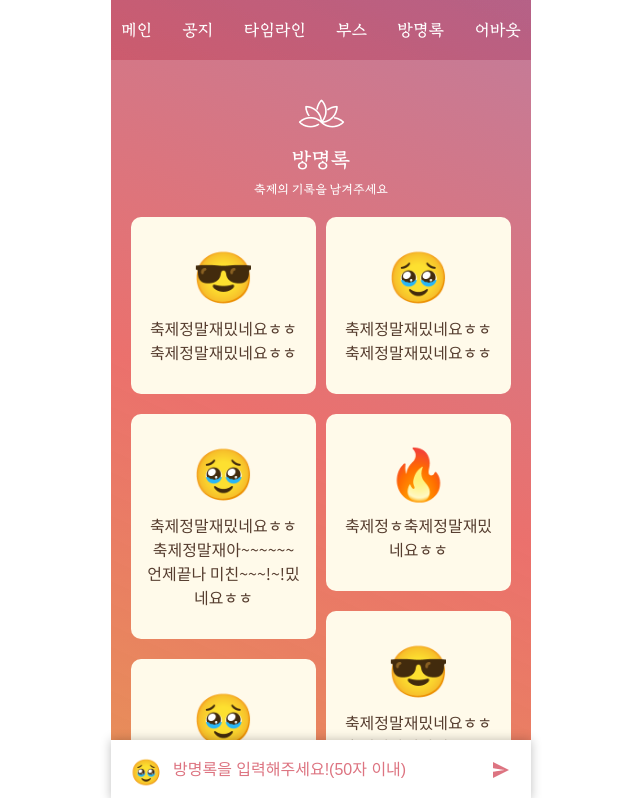
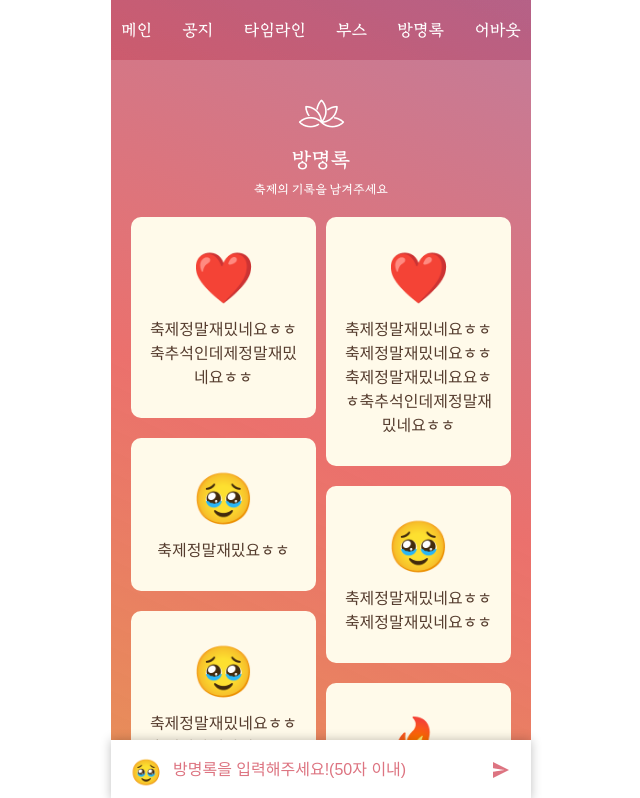
Before and after one commit to ZZZINU/2023_fall_festival_front, a React (Vite) app: page /guestBook in a window 1280 px wide. Shown: the top 798 px of the page, without its empty margins (319-959 px from the left). Built offline with nearby package versions, Linux system fonts and the light colour scheme.

Commit message:
:sparkles: Feat: 스크롤시 api 로딩

```diff
--- a/src/pages/guestBook/GuestBook.jsx
+++ b/src/pages/guestBook/GuestBook.jsx
@@ -6,13 +6,15 @@ function GuestBook() {
   const [isFetchData, setIsFetchData] = useState(false);
   const [isLoadData, setIsLoadData] = useState(true);
 
-  const [count, useCount] = useState(0);
+  const [count, setCount] = useState(0);
   const [currentPage, setCurrentPage] = useState(1);
 
+  const [dataLeft, setDataLeft] = useState([]);
+  const [dataRight, setDataRight] = useState([]);
   const fetchData = async () => {
     try {
       console.log("데이터 패치중...");
-
+      setCount(200);
       setIsFetchData(true);
     } catch (error) {
       console.log("처음 데이터를 로딩하는 중 오류 발생", error);
@@ -20,11 +22,19 @@ function GuestBook() {
   };
   //처음 로딩될때 초기값넣기
   useEffect(() => {
+    setDataLeft(dataLeft_response);
+    setDataRight(dataRight_response);
     fetchData();
   }, []);
 
   const loadData = async () => {
     try {
+      setIsLoadData(false);
+      const newDataLeft = dataLeft.concat(dataLeft_response);
+      const newDataRight = dataRight.concat(dataRight_response);
+      setDataLeft(newDataLeft);
+      setDataRight(newDataRight);
+      setIsLoadData(true);
     } catch (error) {
       console.log("추가 데이터를 로딩하는 중 오류 발생", error);
     }
@@ -38,7 +48,7 @@ function GuestBook() {
   const [contentListRight_Height, setContentListRight_Height] = useState(0);
 
   function onScroll() {
-    console.log(contentListLeft_Height, contentListRight_Height);
+    console.log("height", contentListLeft_Height, contentListRight_Height);
     setPosition(window.scrollY);
   }
 
@@ -48,8 +58,22 @@ function GuestBook() {
   }, [isFetchData]);
 
   useEffect(() => {
-    console.log("Position", position);
+    console.log("Position", position, position + window.innerHeight);
+    console.log("height", contentListLeft_Height, contentListRight_Height);
+    if (isLoadData && position != 0 && count / 20 > currentPage) {
+      if (
+        position + window.innerHeight > contentListLeft_Height ||
+        position + window.innerHeight > contentListRight_Height
+      ) {
+        setCurrentPage(currentPage + 1);
+      }
+    }
   }, [position]);
+
+  useEffect(() => {
+    loadData();
+  }, [currentPage]);
+
   useEffect(() => {
     window.addEventListener("scroll", onScroll);
     return () => {
@@ -57,33 +81,7 @@ function GuestBook() {
     };
   }, []);
 
-  const dataRight = [
-    {
-      icon: "cry",
-      content: "축제정말재밌네요ㅎㅎ축제정말재밌네요ㅎㅎ"
-    },
-    {
-      icon: "fire",
-      content: "축제정ㅎ축제정말재밌네요ㅎㅎ"
-    },
-    {
-      icon: "hip",
-      content: "축제정말재밌네요ㅎㅎ축제정말재밌네요ㅎㅎ"
-    },
-    {
-      icon: "cry",
-      content:
-        "축제정말재밌네요ㅎㅎ축제정말재아~~~~~~언제끝나 미친~~~!~!밌네요ㅎㅎ"
-    },
-    {
-      icon: "cry",
-      content:
-        "축제정말재밌네요ㅎㅎ축제정말재밌네요ㅎㅎ축제정말재밌네요ㅎㅎ축제정말재밌네요ㅎㅎ축제정말재밌네요ㅎㅎ축제정말재밌네요ㅎㅎ"
-    },
-    {
-      icon: "festival",
-      content: "축제정말재밌네요ㅎㅎ축제정말재밌네요ㅎㅎ"
-    },
+  const dataLeft_response = [
     {
       icon: "heart",
       content: "축제정말재밌네요ㅎㅎ축추석인데제정말재밌네요ㅎㅎ"
@@ -106,96 +104,9 @@ function GuestBook() {
       content: "축제정말재밌네요ㅎㅎ축추석인데제정말재밌네요ㅎㅎ"
     },
     {
-      icon: "cry",
-      content: "축제정말재밌네요ㅎㅎ축제정말재밌네요ㅎㅎ"
-    },
-    {
-      icon: "cry",
-      content: "축제정말재밌네요ㅎㅎ축제정말재밌네요ㅎㅎ"
-    },
-    {
-      icon: "cry",
-      content:
-        "축제정말재밌네요ㅎㅎ축제정말재밌네요ㅎㅎ축제정말재밌네요ㅎㅎ축제정말재밌네요ㅎㅎ축제정말재밌네요ㅎㅎ축제정말재밌네요ㅎㅎ"
-    },
-    {
-      icon: "festival",
-      content: "축제정말재밌네요ㅎㅎ축제정말재밌네요ㅎㅎ"
-    },
-    {
-      icon: "heart",
-      content: "축제정말재밌네요ㅎㅎ축추석인데제정말재밌네요ㅎㅎ"
-    },
-    {
-      icon: "hip",
-      content: "축제정말재밌네요ㅎㅎ"
-    },
-    {
-      icon: "heart",
-      content: "축제정말재밌네요ㅎㅎ축추석인데제정말재밌네요ㅎㅎ"
-    },
-    {
-      icon: "cry",
-      content: "축제정말재밌네요ㅎㅎ축제정말재밌네요ㅎㅎ"
-    },
-    {
-      icon: "cry",
-      content: "축제정말재밌네요ㅎㅎ축제정말재밌네요ㅎㅎ"
-    },
-
-    {
-      icon: "cry",
-      content: "축제정말재밌네요ㅎㅎ"
-    },
-    {
-      icon: "cry",
-      content:
-        "축제정말재밌네요ㅎㅎ축제정말재밌네요ㅎㅎ축제정말재밌네요ㅎㅎ축제정말재밌네요ㅎㅎ축제정말재밌네요ㅎㅎ축제정말재밌네요ㅎㅎ"
-    },
-    {
-      icon: "festival",
-      content: "축제정말재밌네요ㅎㅎ축제정말재밌네요ㅎㅎ"
-    },
-    {
-      icon: "heart",
-      content: "축제정말재밌네요ㅎㅎ축추석인데제정말재밌네요ㅎㅎ"
-    },
-    {
-      icon: "cry",
-      content: "축제정말재밌네요ㅎㅎ축제정말재밌네요ㅎㅎ"
-    },
-    {
-      icon: "cry",
-      content:
-        "축제정말재밌네요요ㅎㅎ축제정말재밌네요ㅎㅎ축제정말재밌네요ㅎㅎ축제정말재밌네요ㅎㅎ"
-    },
-    {
-      icon: "cry",
-      content:
-        "축제정말재밌네요ㅎㅎ축제정말재밌네요ㅎㅎ축제정말재밌네요ㅎㅎ축제정말재밌네요ㅎㅎ축제정말재밌네요ㅎㅎ축제정말재밌네요ㅎㅎ"
-    },
-    {
-      icon: "festival",
-      content: "축제정말재밌네요ㅎㅎ축제정말재밌네요ㅎㅎ"
-    },
-    {
-      icon: "heart",
-      content: "축제정말재밌네요ㅎㅎ축추석인데제정말재밌네요ㅎㅎ"
-    },
-
-    {
-      icon: "cry",
-      content:
-        "축제정말재밌네요ㅎㅎ축제요ㅎㅎ축제정말재밌네요ㅎㅎ축제정말재밌네요정말재밌네요ㅎㅎ"
-    },
-    {
-      icon: "fire",
-      content: "축제정ㅎ축제정말재밌네요ㅎㅎ"
-    },
-    {
       icon: "heart",
       content:
-        "축제정말재요ㅎㅎ축제정말재밌네요ㅎㅎ축제정말재밌네요요ㅎㅎ축제정말재밌네요ㅎㅎ축제정말재밌네요밌네요ㅎㅎ축추석인데제정말재밌네요ㅎㅎ"
+        "축제정말재밌네요ㅎㅎ축제정말재밌네요ㅎㅎ축제정말재밌네요요ㅎㅎ축추석인데제정말재밌네요ㅎㅎ"
     },
 
     {
@@ -205,38 +116,26 @@ function GuestBook() {
     {
       icon: "fire",
       content:
-        "축제정ㅎ축제정말재요ㅎㅎ축제정말재밌네요ㅎㅎ축제정말재밌네요밌네요ㅎㅎ"
-    },
-
-    {
-      icon: "fire",
-      content: "축제정ㅎ축제정말재밌네요ㅎㅎ"
+        "축제정ㅎ축제정말재밌요ㅎㅎ축제정말재밌네요ㅎㅎ축제정말재밌네요네요ㅎㅎ"
     },
     {
       icon: "heart",
       content:
         "축제정말재밌네요ㅎㅎ축추석인요ㅎㅎ축제정말재밌네요ㅎㅎ축제정말재밌네요데제정말재밌네요ㅎㅎ"
-    }
-  ];
-  const dataLeft = [
+    },
+
     {
-      icon: "hip",
+      icon: "cry",
       content: "축제정말재밌네요ㅎㅎ축제정말재밌네요ㅎㅎ"
     },
     {
-      icon: "cry",
+      icon: "festival",
       content:
-        "축제정말재밌네요ㅎㅎ축제정말재아~~~~~~언제끝나 미친~~~!~!밌네요ㅎㅎ"
-    },
-    {
-      icon: "cry",
-      content:
-        "축제정말재밌네요ㅎㅎ축제정말재밌네요ㅎㅎ축제정말재밌네요ㅎㅎ축제정말재밌네요ㅎㅎ축제정말재밌네요ㅎㅎ축제정말재밌네요ㅎㅎ"
-    },
-    {
-      icon: "festival",
-      content: "축제정말재밌네요ㅎㅎ축제정말재밌네요ㅎㅎ"
-    },
+        "축제정말재밌네요ㅎㅎ축추석인요ㅎㅎ축제정말재밌네요ㅎㅎ축제정말재밌네요데제정말재밌네요ㅎㅎ"
+    }
+  ];
+
+  const dataRight_response = [
     {
       icon: "heart",
       content:
@@ -282,151 +181,6 @@ function GuestBook() {
     {
       icon: "heart",
       content: "축제정말재밌네요ㅎㅎ축추석인데제정말재밌네요ㅎㅎ"
-    },
-    {
-      icon: "cry",
-      content: "축제정말재밌네요ㅎㅎ축제정말재밌네요ㅎㅎ"
-    },
-    {
-      icon: "cry",
-      content: "축제정말재밌네요ㅎㅎ축제정말재밌네요ㅎㅎ"
-    },
-    {
-      icon: "cry",
-      content:
-        "축제정말재밌네요ㅎㅎ축제정말재밌네요ㅎㅎ축제정말재밌네요ㅎㅎ축제정말재밌네요ㅎㅎ축제정말재밌네요ㅎㅎ축제정말재밌네요ㅎㅎ"
-    },
-    {
-      icon: "festival",
-      content: "축제정말재밌네요ㅎㅎ축제정말재밌네요ㅎㅎ"
-    },
-    {
-      icon: "heart",
-      content: "축제정말재밌네요ㅎㅎ축추석인데제정말재밌네요ㅎㅎ"
-    },
-    {
-      icon: "hip",
-      content: "축제정말재밌네요ㅎㅎ"
-    },
-    {
-      icon: "heart",
-      content: "축제정말재밌네요ㅎㅎ축추석인데제정말재밌네요ㅎㅎ"
-    },
-    {
-      icon: "cry",
-      content: "축제정말재밌네요ㅎㅎ축제정말재밌네요ㅎㅎ"
-    },
-    {
-      icon: "cry",
-      content: "축제정말재밌네요ㅎㅎ축제정말재밌네요ㅎㅎ"
-    },
-
-    {
-      icon: "cry",
-      content: "축제정말재밌네요ㅎㅎ"
-    },
-    {
-      icon: "cry",
-      content:
-        "축제정말재밌네요ㅎㅎ축제정말재밌네요ㅎㅎ축제정말재밌네요ㅎㅎ축제정말재밌네요ㅎㅎ축제정말재밌네요ㅎㅎ축제정말재밌네요ㅎㅎ"
-    },
-    {
-      icon: "festival",
-      content: "축제정말재밌네요ㅎㅎ축제정말재밌네요ㅎㅎ"
-    },
-    {
-      icon: "heart",
-      content: "축제정말재밌네요ㅎㅎ축추석인데제정말재밌네요ㅎㅎ"
-    },
-    {
-      icon: "cry",
-      content: "축제정말재밌네요ㅎㅎ축제정말재밌네요ㅎㅎ"
-    },
-    {
-      icon: "cry",
-      content:
-        "축제정말재밌네요요ㅎㅎ축제정말재밌네요ㅎㅎ축제정말재밌네요ㅎㅎ축제정말재밌네요ㅎㅎ"
-    },
-    {
-      icon: "cry",
-      content:
-        "축제정말재밌네요ㅎㅎ축제정말재밌네요ㅎㅎ축제정말재밌네요ㅎㅎ축제정말재밌네요ㅎㅎ축제정말재밌네요ㅎㅎ축제정말재밌네요ㅎㅎ"
-    },
-    {
-      icon: "festival",
-      content: "축제정말재밌네요ㅎㅎ축제정말재밌네요ㅎㅎ"
-    },
-    {
-      icon: "heart",
-      content: "축제정말재밌네요ㅎㅎ축추석인데제정말재밌네요ㅎㅎ"
-    },
-
-    {
-      icon: "cry",
-      content:
-        "축제정말재밌네요ㅎㅎ축제요ㅎㅎ축제정말재밌네요ㅎㅎ축제정말재밌네요정말재밌네요ㅎㅎ"
-    },
-    {
-      icon: "fire",
-      content: "축제정ㅎ축제정말재밌네요ㅎㅎ"
-    },
-    {
-      icon: "heart",
-      content:
-        "축제정말재요ㅎㅎ축제정말재밌네요ㅎㅎ축제정말재밌네요요ㅎㅎ축제정말재밌네요ㅎㅎ축제정말재밌네요밌네요ㅎㅎ축추석인데제정말재밌네요ㅎㅎ"
-    },
-
-    {
-      icon: "cry",
-      content: "축제정말재밌네요ㅎㅎ축제정말재밌네요ㅎㅎ"
-    },
-    {
-      icon: "fire",
-      content:
-        "축제정ㅎ축제정말재요ㅎㅎ축제정말재밌네요ㅎㅎ축제정말재밌네요밌네요ㅎㅎ"
-    },
-    {
-      icon: "heart",
-      content:
-        "축제정말재밌네요ㅎㅎ축제정말재밌네요ㅎㅎ축제정말재밌네요요ㅎㅎ축추석인데제정말재밌네요ㅎㅎ"
-    },
-
-    {
-      icon: "cry",
-      content: "축제정말재밌네요ㅎㅎ축제정말재밌네요ㅎㅎ"
-    },
-    {
-      icon: "fire",
-      content:
-        "축제정ㅎ축제정말재밌요ㅎㅎ축제정말재밌네요ㅎㅎ축제정말재밌네요네요ㅎㅎ"
-    },
-    {
-      icon: "heart",
-      content:
-        "축제정말재밌네요ㅎㅎ축추석인요ㅎㅎ축제정말재밌네요ㅎㅎ축제정말재밌네요데제정말재밌네요ㅎㅎ"
-    },
-
-    {
-      icon: "cry",
-      content: "축제정말재밌네요ㅎㅎ축제정말재밌네요ㅎㅎ"
-    },
-    {
-      icon: "fire",
-      content: "축제정ㅎ축제정말재밌네요ㅎㅎ"
-    },
-    {
-      icon: "heart",
-      content:
-        "축제정말재밌네요ㅎㅎ축추석인요ㅎㅎ축제정말재밌네요ㅎㅎ축제정말재밌네요데제정말재밌네요ㅎㅎ"
-    },
-
-    {
-      icon: "cry",
-      content: "축제정말재밌네요ㅎㅎ축제정말재밌네요ㅎㅎ"
-    },
-    {
-      icon: "fire",
-      content: "축제정ㅎ축제정말재밌네요ㅎㅎ"
     }
   ];
   //현재 선택된 아이콘
@@ -555,6 +309,8 @@ function GuestBook() {
           </S.GuestBookImg>
         </div>
       </S.GuestBookInputWrapper>
+      {isLoadData ? <></> : <div>로딩중</div>}
+      <div style={{ height: "70px" }}></div>
     </S.GuestBookWrapper>
   );
 }
--- a/src/pages/guestBook/style.jsx
+++ b/src/pages/guestBook/style.jsx
@@ -20,6 +20,7 @@ export const GuestBookContent = styled.div`
 export const GuestBookContentBox = styled.div`
   width: 50%;
   display: flex;
+  height: 100%;
   flex-direction: column;
   align-items: center;
 `;
```
